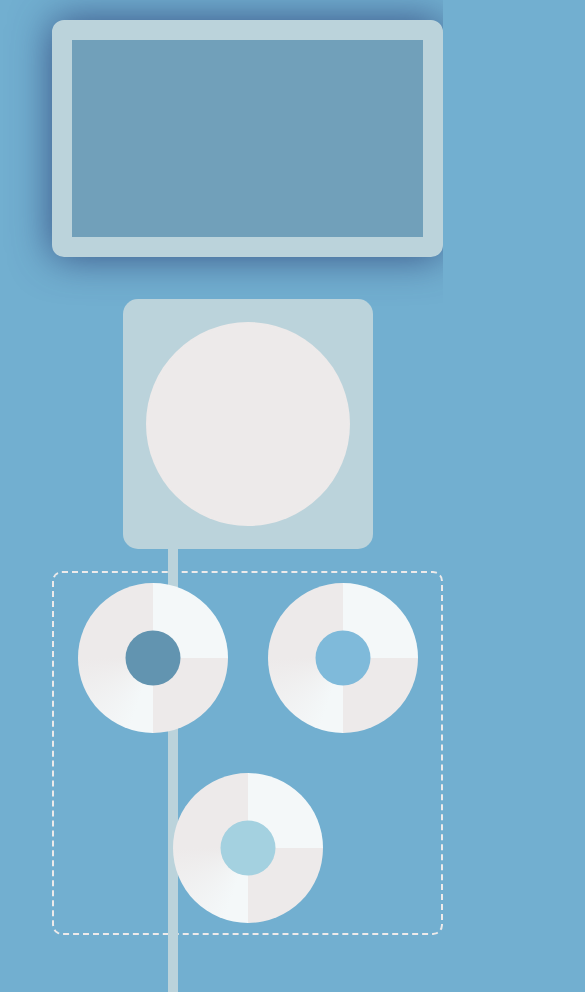
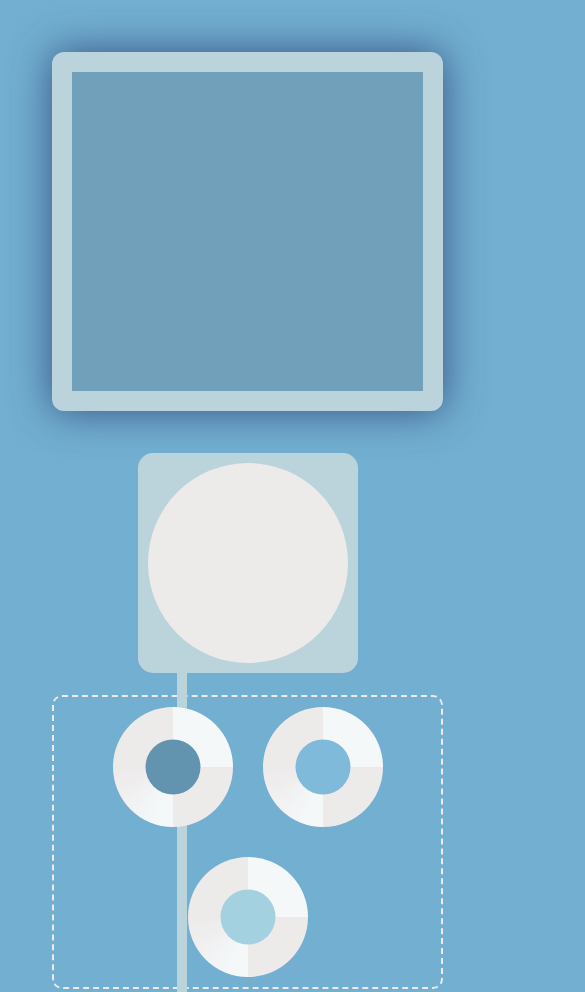
Before and after one commit to faithjimenez/FinalProj3Test, a plain HTML site: page index.html in a window 390 px wide. Shown: the top 992 px of the page, 585 px wide, since content can reach past the window. Drawn offline with Linux system fonts and the light colour scheme.

Commit message:
another attempt

```diff
--- a/mystyles.css
+++ b/mystyles.css
@@ -218,10 +218,9 @@ transform: translate(-50%, -50%);
     gap: 20px;
   }
 
-  @media (max-width: 1200px) {
+  @media (max-width: 1024px) {
     body {
-      padding-left: 2rem;
-      padding-right: 2rem;
+      padding: 2rem;
       overflow-x: hidden;
     }
 
@@ -235,37 +234,45 @@ transform: translate(-50%, -50%);
     .div1, .div2, .div3 {
       grid-column: auto;
       grid-row: auto;
+      margin: 0 auto;
       display: flex;
       justify-content: center;
       align-items: center;
-      margin: 0 auto;
+    }
+
+    #tv-screen {
+      width: 100%;
+      max-width: 90vw;
+      height: auto;
+      aspect-ratio: 16 / 9;
     }
 
     .shape {
-      width: 250px;
-      height: 250px;
+      width: 220px;
+      height: 220px;
+    }
+
+    .cd-dropzone {
+      width: 180px;
+      height: 180px;
     }
 
     .cd {
-      width: 150px;
-      height: 150px;
+      width: 120px;
+      height: 120px;
     }
 
     #cds {
       width: 100%;
       max-width: 100%;
+      height: auto;
       flex-wrap: wrap;
       justify-content: center;
-      height: auto;
+      gap: 10px;
     }
 
-    #tv-screen {
-      width: 90vw;
-      height: calc(90vw * 0.5625); /* maintain 16:9 aspect ratio */
-    }
-
-    iframe {
-      width: 100%;
-      height: 100%;
+    h1 {
+      font-size: 2rem;
+      text-align: center;
     }
   }
```
